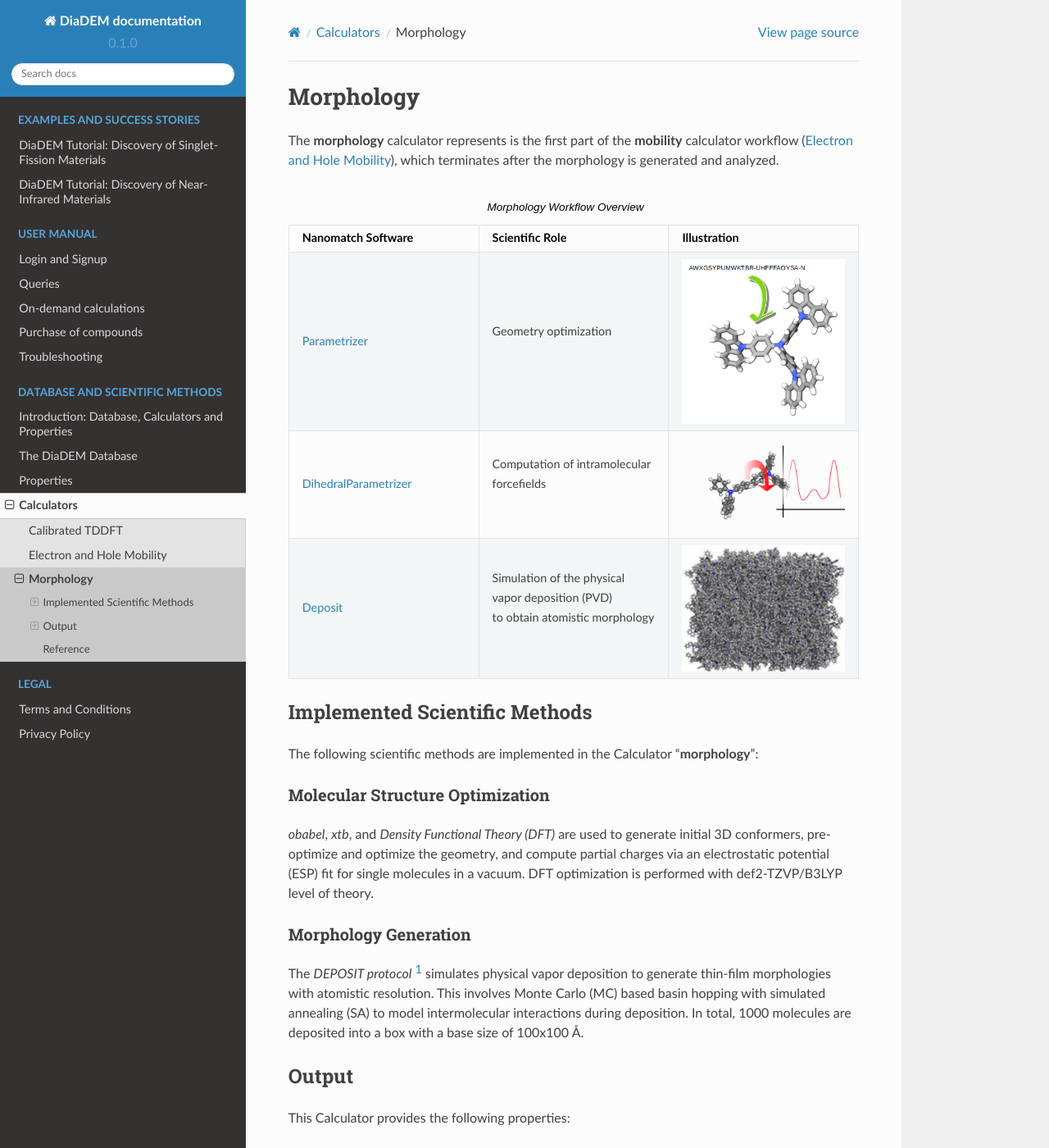
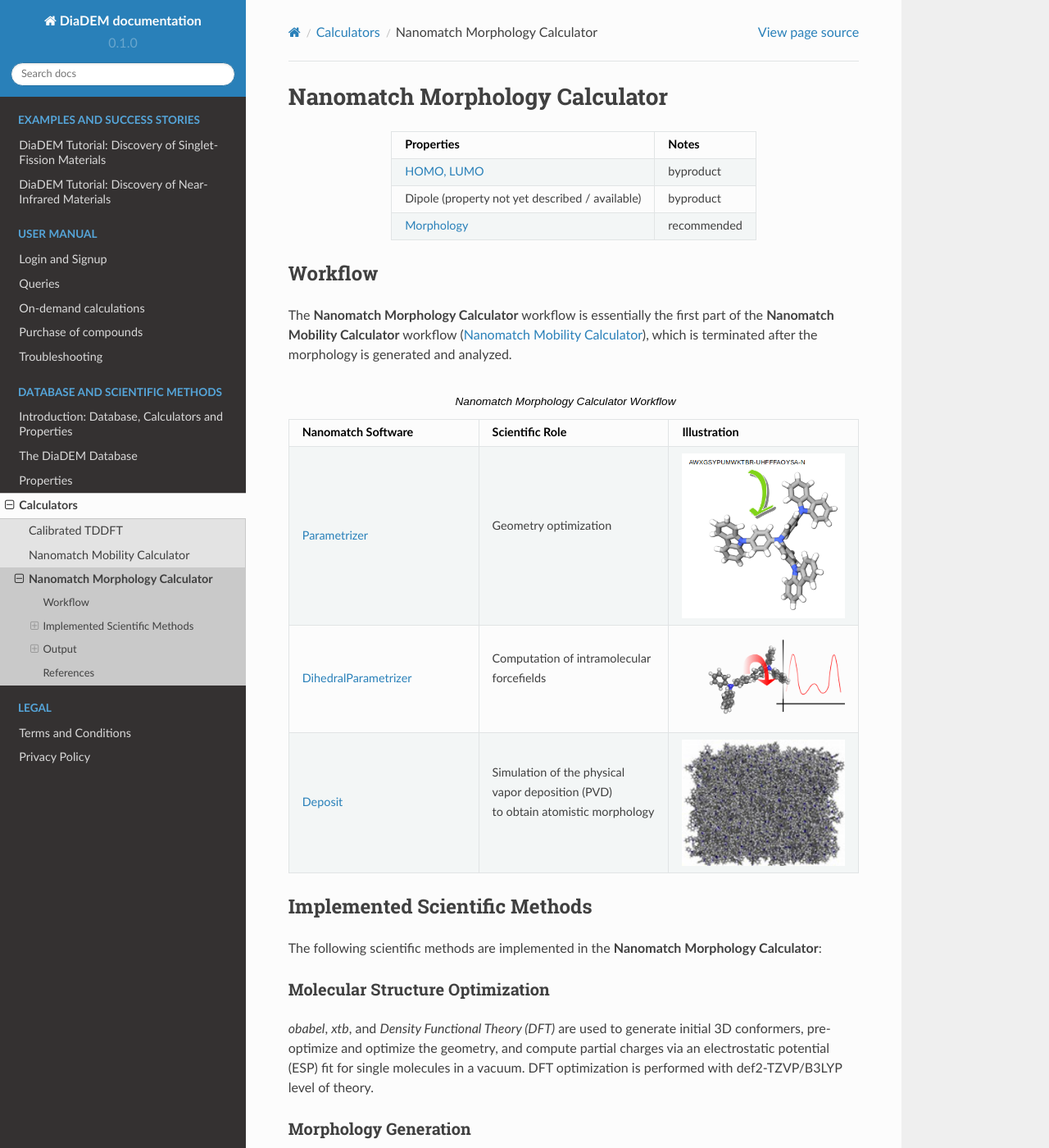
Before and after one commit to diadem-platform/diadem-docs, a Sphinx documentation site: the page built from docs/source/science/calculators/morphology.rst, in a window 1280 px wide and 1400 px high. Shown: the whole window at 82% size. Built offline with Sphinx 7.4.7 and the Read the Docs theme 2.0.0, drawn with Linux system fonts in a browser that asks for light colours; some of the changed text lies outside the part shown.

Commit message:
as discussed in the PR, all properties are related to the calculators as vise versa

```diff
--- a/docs/source/science/calculators/morphology.rst
+++ b/docs/source/science/calculators/morphology.rst
@@ -1,12 +1,28 @@
 .. _science_calculators_morphology:
 
-Morphology
-==========
+Nanomatch Morphology Calculator
+===============================
+
+.. list-table::
+   :header-rows: 1
+   :align: center
+
+   * - Properties
+     - Notes
+   * - :ref:`science_properties_HOMOLUMO`
+     - byproduct
+   * - Dipole (property not yet described / available)
+     - byproduct
+   * - :ref:`science_properties_morphology`
+     - recommended
 
 
-The **morphology** calculator represents is the first part of the **mobility** calculator workflow (:ref:`science_calculators_mobility`), which terminates after the morphology is generated and analyzed.
+Workflow
+--------
 
-.. list-table:: Morphology Workflow Overview
+The **Nanomatch Morphology Calculator** workflow is essentially the first part of the **Nanomatch Mobility Calculator** workflow (:ref:`science_calculators_mobility`), which is terminated after the morphology is generated and analyzed.
+
+.. list-table:: Nanomatch Morphology Calculator Workflow
    :widths: 30 30 30
    :header-rows: 1
 
@@ -35,7 +51,7 @@
 Implemented Scientific Methods
 ------------------------------
 
-The following scientific methods are implemented in the Calculator "**morphology**":
+The following scientific methods are implemented in the **Nanomatch Morphology Calculator**:
 
 Molecular Structure Optimization
 ~~~~~~~~~~~~~~~~~~~~~~~~~~~~~~~~
@@ -48,18 +64,13 @@
 The *DEPOSIT protocol* [1]_ simulates physical vapor deposition to generate thin-film morphologies with atomistic resolution. This involves Monte Carlo (MC) based basin hopping with simulated annealing (SA) to model intermolecular interactions during deposition. In total, 1000 molecules are deposited into a box with a base size of 100x100 Å.
 
 
+
 Output
 ------
 
-This Calculator provides the following properties:
+Displayed Results
+~~~~~~~~~~~~~~~~~
 
-- HOMO and LUMO (see :ref:`science_properties_HOMOLUMO`)
-- Dipole (property not yet described / available)
-- Morphology and its related properties (see :ref:`science_properties_morphology`).
-
-
-Parsed Output
-~~~~~~~~~~~~~
 The data below will be displayed as the workflow ends (backend name: `result.yml`):
 
 .. code-block:: yaml
@@ -154,6 +165,7 @@
      - Indicates the most probable intermolecular distance
 
 .. _science_calculators_morphology_files:
+
 Files
 ~~~~~
 In addition to parsed output, the following files are available upon the workflow completion:
@@ -194,8 +206,8 @@
           :align: center
 
 
-Reference
----------
+References
+----------
 
 .. _ref1:
 
```
Also changed, not shown: docs/source/science/calculators/mobility.rst (+26 -14 lines), docs/source/science/properties/mobility.rst (+10 -0 lines), docs/source/science/properties/morphology.rst (+15 -7 lines).
